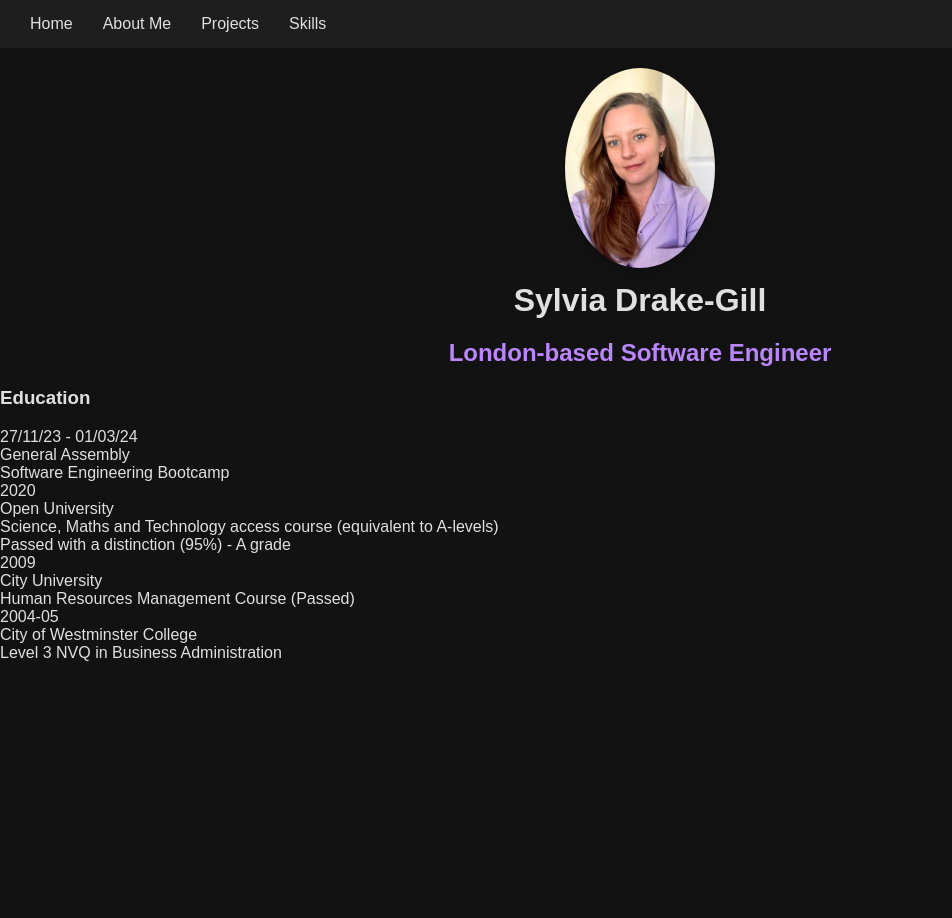
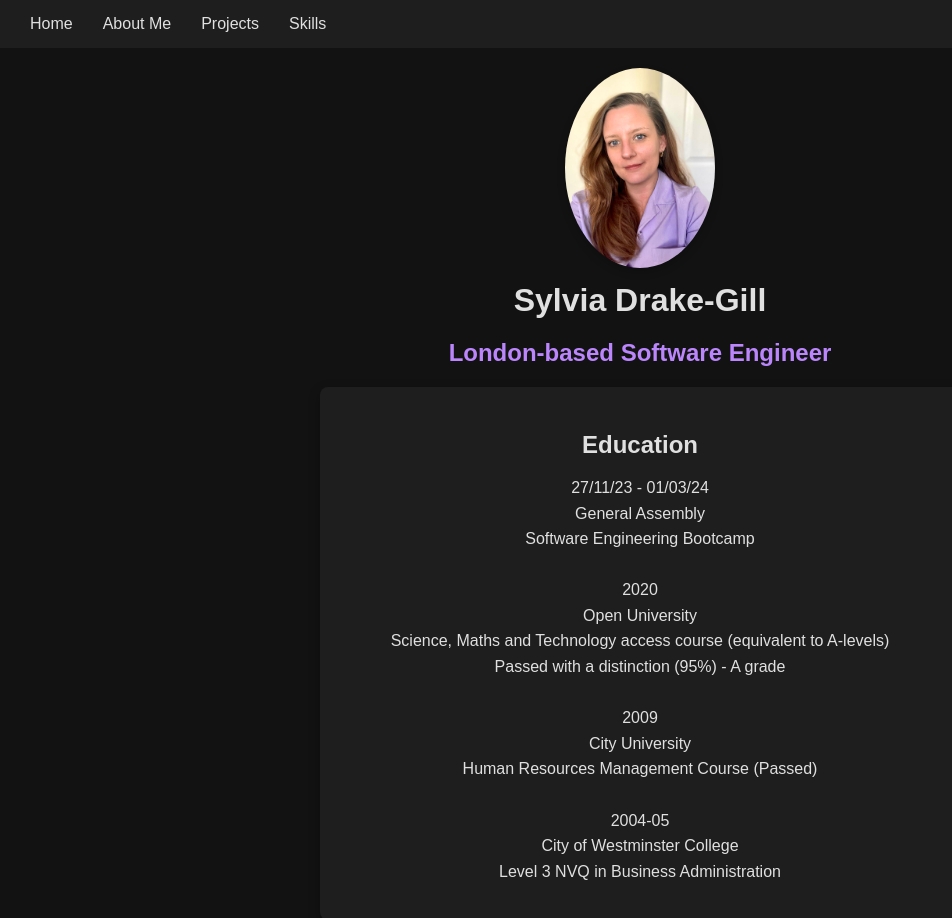
Before and after one commit to sdg877/react_portfolio, a React (Create React App) app: page /education in a window 1280 px wide. Shown: the top 918 px of the page, without its empty margins (0-952 px from the left). Before the commit the page ends 800 px from the top, so only its background shows below. Built offline with nearby package versions, Linux system fonts and the light colour scheme; a web font is replaced by a local one.

Commit message:
Classname updated for styling purposes

```diff
--- a/src/pages/Education.jsx
+++ b/src/pages/Education.jsx
@@ -2,22 +2,22 @@ import React from 'react'
 
 const Education = () => {
   return (
-    <div>
+    <div className="info-card">
         <h3>Education</h3>
         <p>
             27/11/23 - 01/03/24
             <br />General Assembly
             <br/>Software Engineering Bootcamp
-            <br/>
+            <br/><br/>
             2020
             <br/>Open University
             <br/>Science, Maths and Technology access course (equivalent to A-levels)
             <br/>Passed with a distinction (95%) - A grade
-            <br/>
+            <br/><br/>
             2009
             <br/>City University
             <br/>Human Resources Management Course (Passed)
-            <br/>
+            <br/><br/>
             2004-05
             <br/>City of Westminster College
             <br/>Level 3 NVQ in Business Administration
--- a/src/pages/Experience.jsx
+++ b/src/pages/Experience.jsx
@@ -2,7 +2,7 @@ import React from 'react';
 
 const Experience = () => {
   return (
-    <div className="text-container">
+    <div className="info-card">
       <h3>Experience</h3>
 
       <p>
```
